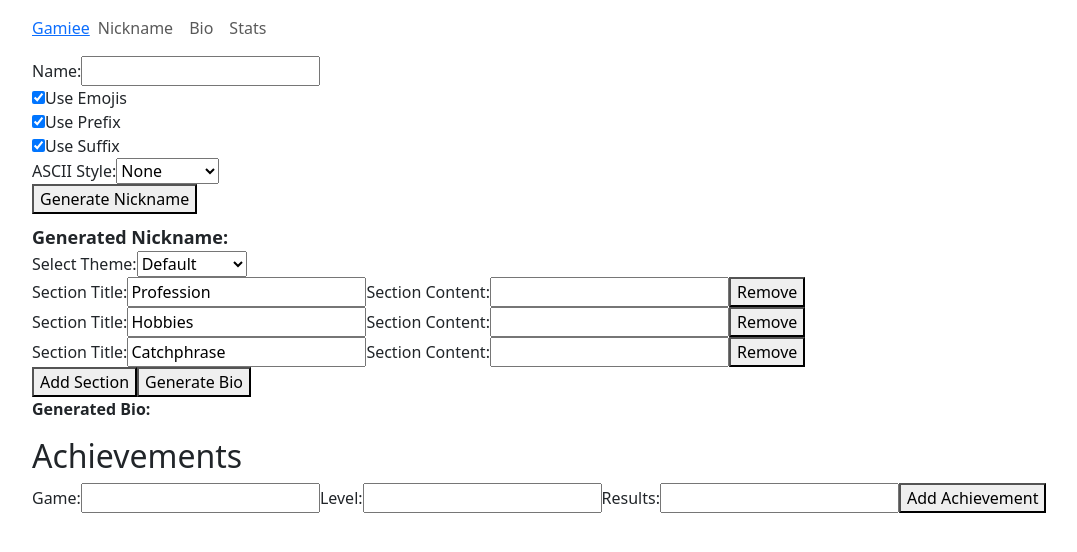
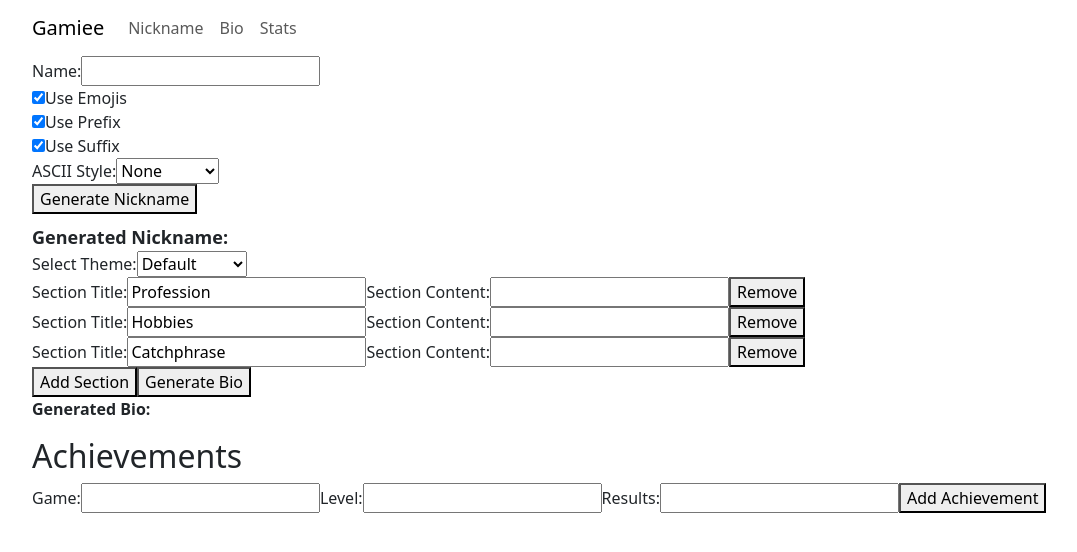
Before and after one commit to AlexYelisieiev/university-course-work, a React (Vite) app: page / in a window 1280 px wide. Shown: the top 552 px of the page, without its empty margins (50-1127 px from the left). Built offline with nearby package versions, Linux system fonts and the light colour scheme.

Commit message:
Fix navbar

```diff
--- a/index.html
+++ b/index.html
@@ -7,6 +7,7 @@
 	<title>Alex Yelisieiev</title>
 	<!-- Bootstrap -->
 	<link href="https://cdn.jsdelivr.net/npm/bootstrap@5.3.2/dist/css/bootstrap.min.css" rel="stylesheet" integrity="sha384-T3c6CoIi6uLrA9TneNEoa7RxnatzjcDSCmG1MXxSR1GAsXEV/Dwwykc2MPK8M2HN" crossorigin="anonymous">
+	<script defer src="https://cdn.jsdelivr.net/npm/bootstrap@5.3.2/dist/js/bootstrap.bundle.min.js" integrity="sha384-C6RzsynM9kWDrMNeT87bh95OGNyZPhcTNXj1NW7RuBCsyN/o0jlpcV8Qyq46cDfL" crossorigin="anonymous"></script>
 	<script defer type="module" src="/src/index.jsx"></script>
   </head>
   <body>
--- a/src/App.jsx
+++ b/src/App.jsx
@@ -7,7 +7,7 @@ const App = () => {
     return (
         <div className='container'>
             <nav className="navbar navbar-expand-sm">
-                <a href="/" className="navbar-logo">Gamiee</a>
+                <a href="/" className="navbar-brand">Gamiee</a>
                 <button className="navbar-toggler" data-bs-toggle="collapse" data-bs-target="#navbarContent">
                     <span className='navbar-toggler-icon'></span>
                 </button>
```
